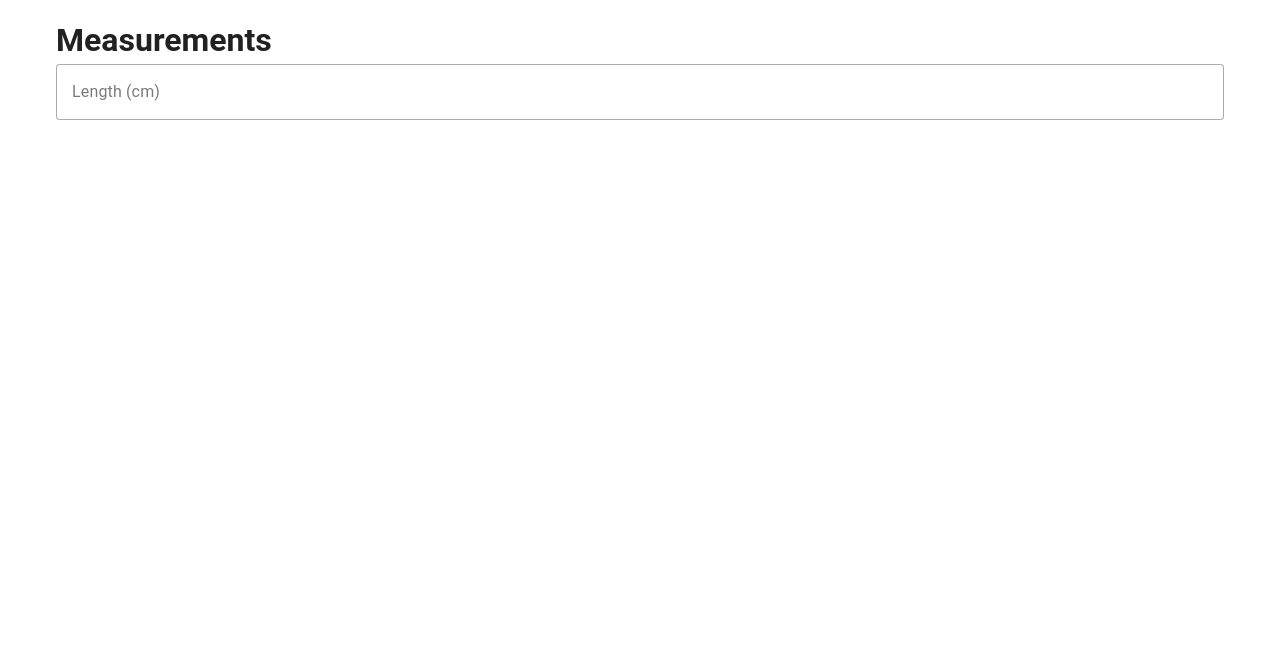
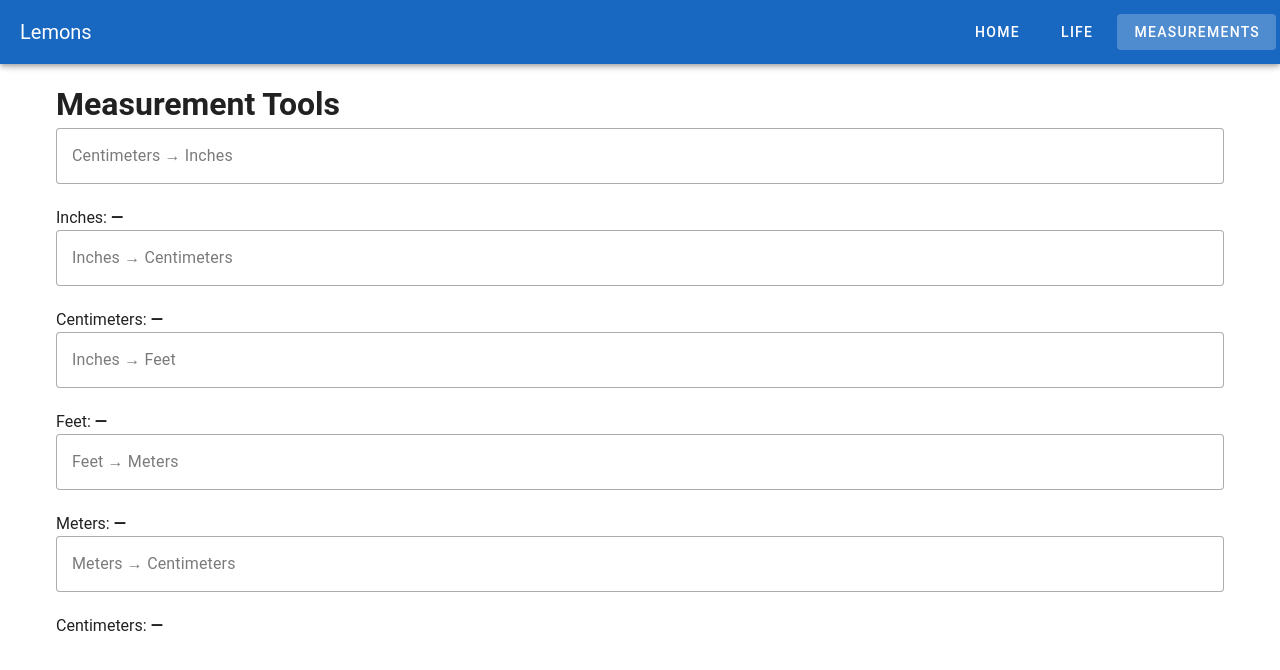
Before and after one commit to RsuttonWebsites/Lemons, a Vue app: page /#/measurements in a window 1280 px wide. Shown: the top 670 px of the page. Built offline with nearby package versions, Linux system fonts and the light colour scheme; a small style sheet from the web is missing.

Commit message:
added measurement code

```diff
--- a/src/App.vue
+++ b/src/App.vue
@@ -1,5 +1,15 @@
 <template>
   <v-app>
+    <v-app-bar color="primary" class="">
+      <v-app-bar-title>Lemons</v-app-bar-title>
+
+      <v-spacer></v-spacer>
+
+      <v-btn to="/" class="mx-1">Home</v-btn>
+      <v-btn to="/life" class="mx-1">Life</v-btn>
+      <v-btn to="/measurements" class="mx-1">Measurements</v-btn>
+    </v-app-bar>
+
     <v-main>
       <router-view />
     </v-main>
--- a/src/pages/measurements.vue
+++ b/src/pages/measurements.vue
@@ -1,10 +1,73 @@
 <template>
   <v-container>
-    <h1>Measurements</h1>
-    <v-text-field label="Length (cm)" variant="outlined"></v-text-field>
+    <h1>Measurement Tools</h1>
+    <div v-for="tool in tools" :key="tool.label">
+      <v-text-field
+        :label="tool.label"
+        variant="outlined"
+        v-model="tool.input"
+        type="number"
+      />
+      <div>{{ tool.resultLabel }}: <strong>{{ tool.output }}</strong></div>
+    </div>
+
+    <div></div>
   </v-container>
 </template>
 
 <script setup>
-  //
+import { reactive, computed } from 'vue';
+
+const tools = reactive([
+  {
+    label: 'Centimeters → Inches',
+    resultLabel: 'Inches',
+    input: '',
+    output: computed(() =>
+      tools[0].input !== ''
+        ? (parseFloat(tools[0].input) * 0.393701).toFixed(2)
+        : '—'
+    ),
+  },
+  {
+    label: 'Inches → Centimeters',
+    resultLabel: 'Centimeters',
+    input: '',
+    output: computed(() =>
+      tools[1].input !== ''
+        ? (parseFloat(tools[1].input) / 0.393701).toFixed(2)
+        : '—'
+    ),
+  },
+  {
+    label: 'Inches → Feet',
+    resultLabel: 'Feet',
+    input: '',
+    output: computed(() =>
+      tools[2].input !== ''
+        ? (parseFloat(tools[2].input) / 12).toFixed(2)
+        : '—'
+    ),
+  },
+  {
+    label: 'Feet → Meters',
+    resultLabel: 'Meters',
+    input: '',
+    output: computed(() =>
+      tools[3].input !== ''
+        ? (parseFloat(tools[3].input) * 0.3048).toFixed(2)
+        : '—'
+    ),
+  },
+  {
+    label: 'Meters → Centimeters',
+    resultLabel: 'Centimeters',
+    input: '',
+    output: computed(() =>
+      tools[4].input !== ''
+        ? (parseFloat(tools[4].input) * 100).toFixed(2)
+        : '—'
+    ),
+  },
+]);
 </script>
--- a/src/router/index.js
+++ b/src/router/index.js
@@ -6,11 +6,13 @@
 
 // Composables
 import { createRouter, createWebHashHistory } from 'vue-router'
+import Home from '@/pages/index.vue'
 import Life from '@/pages/life.vue'
 import Measurements from '@/pages/measurements.vue'
 
 const routes = [
-  { path: '/', component: Life },
+  { path: '/', component: Home },
+  { path: '/life', component: Life },
   { path: '/measurements', component: Measurements },
 ]
 
```
